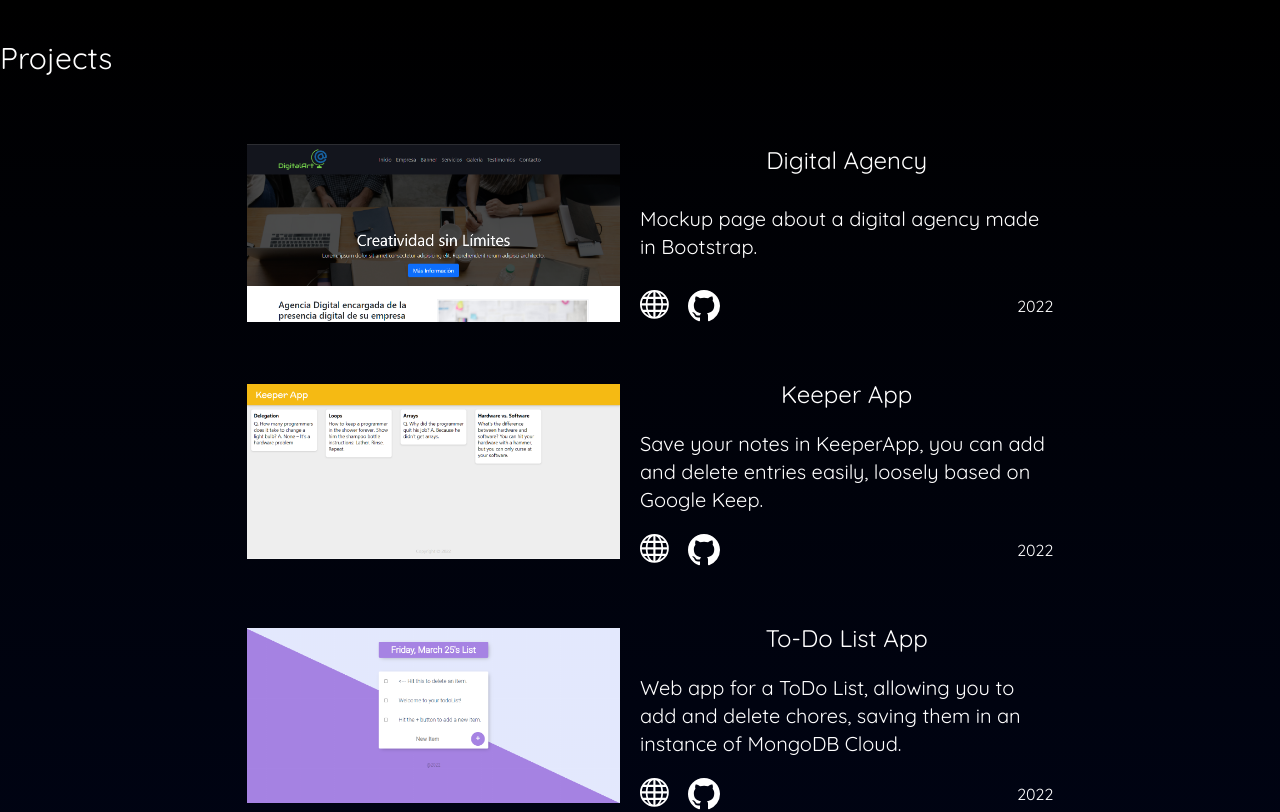
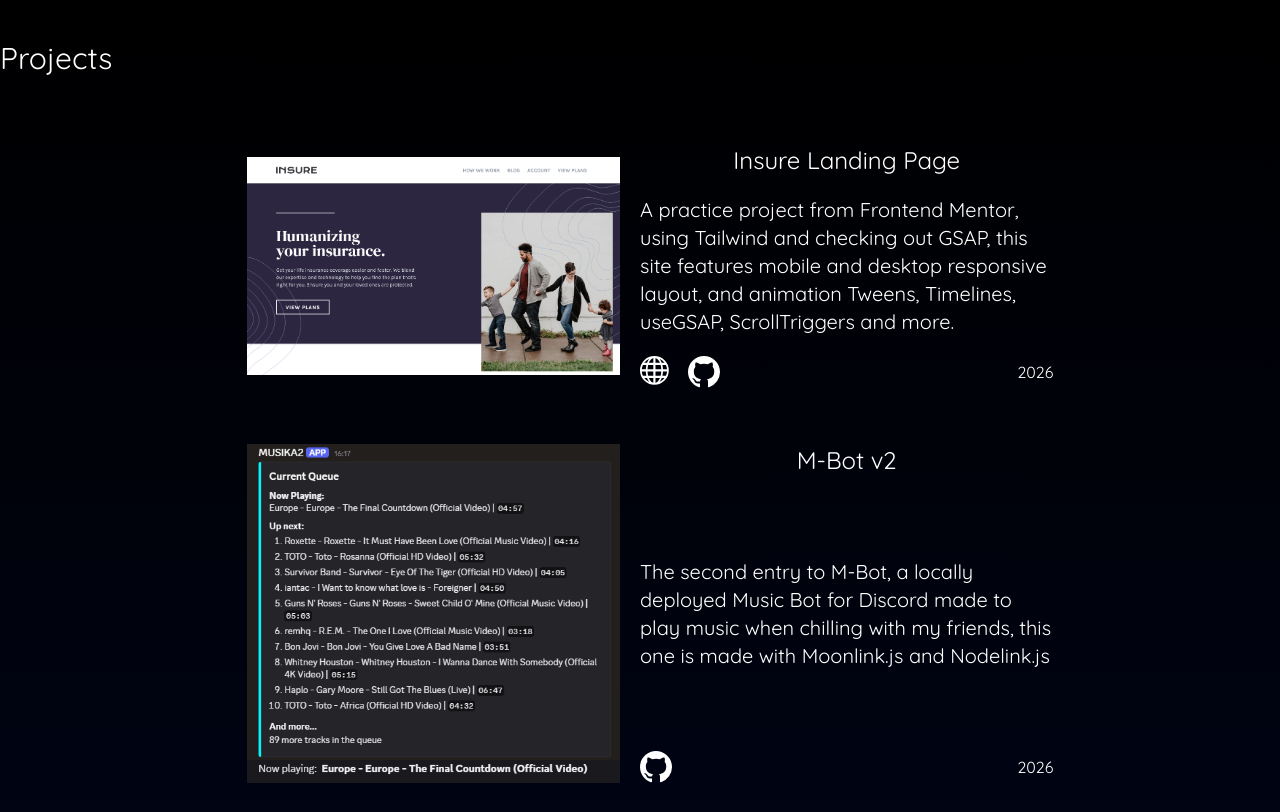
Before and after one commit to jt-96/portfolio-v2, a Next.js app: page /portfolio-v2/projects in a window 1280 px wide. Shown: the top 812 px of the page. Built offline with nearby package versions, Linux system fonts and the light colour scheme.

Commit message:
feat: add reverse mapping to projects array

```diff
--- a/src/app/projects/page.tsx
+++ b/src/app/projects/page.tsx
@@ -15,7 +15,7 @@ function Projects() {
         <h1 className="text-3xl my-10">Projects</h1>
       </motion.div>
       <div className="flex flex-col">
-        {projects.map((project) => (
+        {projects.reverse().map((project) => (
           <ProjectComponent key={project.id} myProject={project} />
         ))}
       </div>
```
